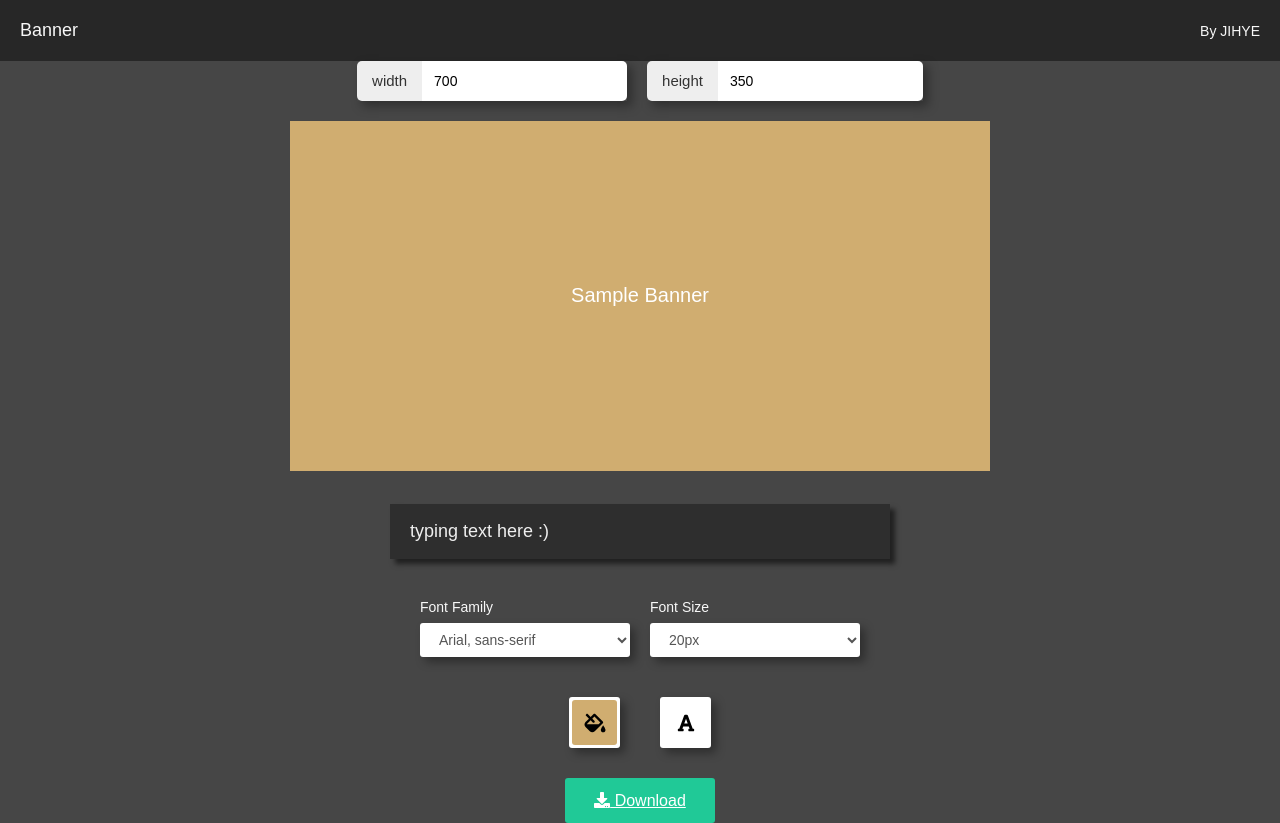
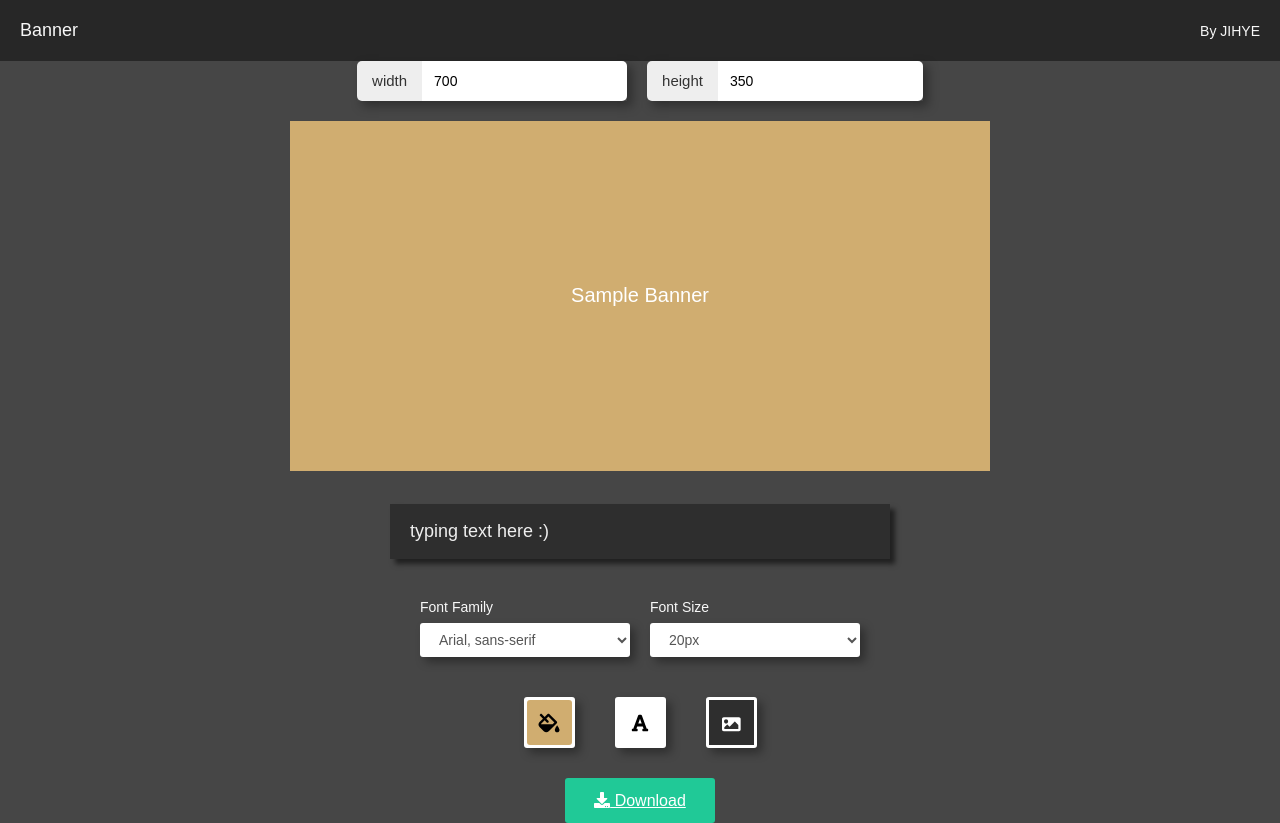
Before and after one commit to JIHYE-P/react-banner-create, a React (Create React App) app: page / in a window 1280 px wide. Built offline with nearby package versions, Linux system fonts and the light colour scheme.

Commit message:
배경이미지 그리기 추가

```diff
--- a/src/App.js
+++ b/src/App.js
@@ -6,11 +6,14 @@ import Preview from './components/Preview';
 import TextField from './components/TextField';
 import FontEditor from './components/FontEditor';
 import ColorPicker from './components/ColorPicker';
+import ImageUpload from './components/ImageUpload';
+import Header from './components/Header';
+import DownloadButton from './components/DownloadButton';
+
 import { faFillDrip, faFont } from '@fortawesome/free-solid-svg-icons'
 import { ChromePicker } from 'react-color'
+
 import { randomHexColor, getContrast } from './utils';
-import Header from './components/Header';
-import DownloadButton from './components/DownloadButton';
 
 const StyledBannerSizeField = styled.div`
   text-align: center;
@@ -47,6 +50,7 @@ const App = () => {
   const [bgColor, setBgColor] = useState({displayColorPicker: false, color: '#000000'})
   const [textColor, setTextColor] = useState({displayColorPicker: false, color: '#ffffff'})
   const [href, setHref] = useState('')
+  const [bgImage, setBgImage] = useState({state: false, src: null})
 
   useEffect(() => {
     const bgColorHex = randomHexColor()
@@ -83,6 +87,7 @@ const App = () => {
     setFontTheme({...fontTheme, color: color.hex})
   }
   const handleUpdatePreview = (href) => setHref(href)
+  const handleUpdateImageSrc = (src) => setBgImage({state: true, src: src})
 
   const placeholder = 'typing text here :)'
   return <>
@@ -100,6 +105,8 @@ const App = () => {
           fontTheme={fontTheme}
           href={href}
           updatePreview={handleUpdatePreview}
+          bgImage={bgImage.state}
+          bgImageSrc={bgImage.src}
         />
       </StyledBannerPreview>
       <StyledBannerTextField>
@@ -130,6 +137,8 @@ const App = () => {
           displayColorPicker={textColor.displayColorPicker}
           colorPicker={<ChromePicker color={textColor.color} onChange={handleTextColor} disableAlpha={true} />}
         />
+        <ImageUpload updateImageSrc={handleUpdateImageSrc} />
+
       </StyledColorEditor>
       <StyledBannerDownLoad>
         <DownloadButton href={href} />
--- /dev/null
+++ b/src/components/ImageUpload.js
@@ -0,0 +1,57 @@
+import React, { useRef, useState } from 'react'
+import styled from 'styled-components';
+import { FontAwesomeIcon } from '@fortawesome/react-fontawesome';
+import { faImage } from '@fortawesome/free-solid-svg-icons'
+import { validFileType } from '../utils';
+
+const StyledFileInput = styled.div`
+  display: inline-block;
+  vertical-align: middle;
+  position: relative;
+  input {
+    display: none;
+  }
+  label {
+    display: block;
+    width: 51px;
+    height: 51px;
+    background-color: rgba(0,0,0,0.35);
+    border-radius: 3px;
+    box-shadow: 5px 5px 10px rgba(0,0,0,0.35);
+    text-align: center;
+    border: 3px solid #fff;
+    color: #fff;
+    line-height: 48px;
+    cursor: pointer;
+  }
+`
+
+const ImageUpload = ({updateImageSrc}) => {
+  const input = useRef(null)
+  const updateImage = () => {
+    // while(preview.current.firstChild) {
+    //   preview.current.removeChild(preview.current.firstChild);
+    // }
+    const curFiles = input.current.files
+    if(curFiles.length === 0) return
+    for(const file of curFiles) {
+      if(validFileType(file)) {
+        const imgSrc = URL.createObjectURL(file)
+        typeof updateImageSrc === 'function' && updateImageSrc(imgSrc)
+      }
+    }
+  }
+  return <StyledFileInput>
+    <label htmlFor="bgImage"><FontAwesomeIcon icon={faImage} size="lg" /></label>
+    <input
+      ref={input}
+      type="file"
+      name="bgImage"
+      id="bgImage"
+      accept=".png, .jpeg, .jpg"
+      onChange={updateImage}
+    />
+  </StyledFileInput>
+}
+
+export default ImageUpload
--- a/src/components/Preview.js
+++ b/src/components/Preview.js
@@ -1,8 +1,19 @@
-import React, { useRef, useEffect } from 'react'
-import { setCanvasText } from '../utils'
+import React, { useRef, useEffect, useState } from 'react'
+import { setCanvasText, drawCanvasImage } from '../utils'
 
-const Preview = ({width, height, backgroundColor, text, fontTheme, href, updatePreview}) => {
+const Preview = ({width, height, backgroundColor, text, fontTheme, href, updatePreview, bgImageSrc}) => {
   const canvasRef = useRef(null)
+  const [bgImage, setBgImage] = useState(null);
+
+  useEffect(() => {
+    if (!bgImageSrc) return;
+    const img = new Image
+    img.onload = () => {
+      setBgImage(img)
+    }
+    img.src = bgImageSrc
+  }, [bgImageSrc]);
+
   useEffect(() => {
     const canvas = canvasRef.current
     if(canvas.getContext){
@@ -10,13 +21,15 @@ const Preview = ({width, height, backgroundColor, text, fontTheme, href, updateP
       ctx.fillStyle = backgroundColor
       ctx.fillRect(0, 0, canvas.width, canvas.height)
 
+      if (bgImage) drawCanvasImage(canvas, ctx, bgImage);
       const {family, size, color} = fontTheme
       setCanvasText(canvas, text, {family: family, size: size, color: color})
 
       const url = canvas.toDataURL();
       href !== url && updatePreview(url)
     }
-  }, [width, height, backgroundColor, text, fontTheme, href, updatePreview])
+
+  }, [width, height, backgroundColor, text, fontTheme, href, updatePreview, bgImage, fontTheme, text])
 
   return <canvas ref={canvasRef} width={width} height={height}></canvas>
 }
--- a/src/utils.js
+++ b/src/utils.js
@@ -31,3 +31,16 @@ export const getContrast = (hexColor) => {
   const yiq = (r * 299 + g * 587 + b * 114) / 1000
   return yiq >= 220 ? '#000000' : '#ffffff'
 }
+
+export const fileTypes = [
+  'image/jpeg',
+  'image/png',
+  'image/jpg',
+]
+
+export const validFileType = file => fileTypes.includes(file.type)
+
+export const drawCanvasImage = (canvas, ctx, img) => {
+  ctx.drawImage(img, 0, 0, canvas.width, canvas.height)
+  ctx.globalAlpha = 0.4;
+}
```
Also changed, not shown: src/components/CanvasImage.js (added, +23 -0 lines).
